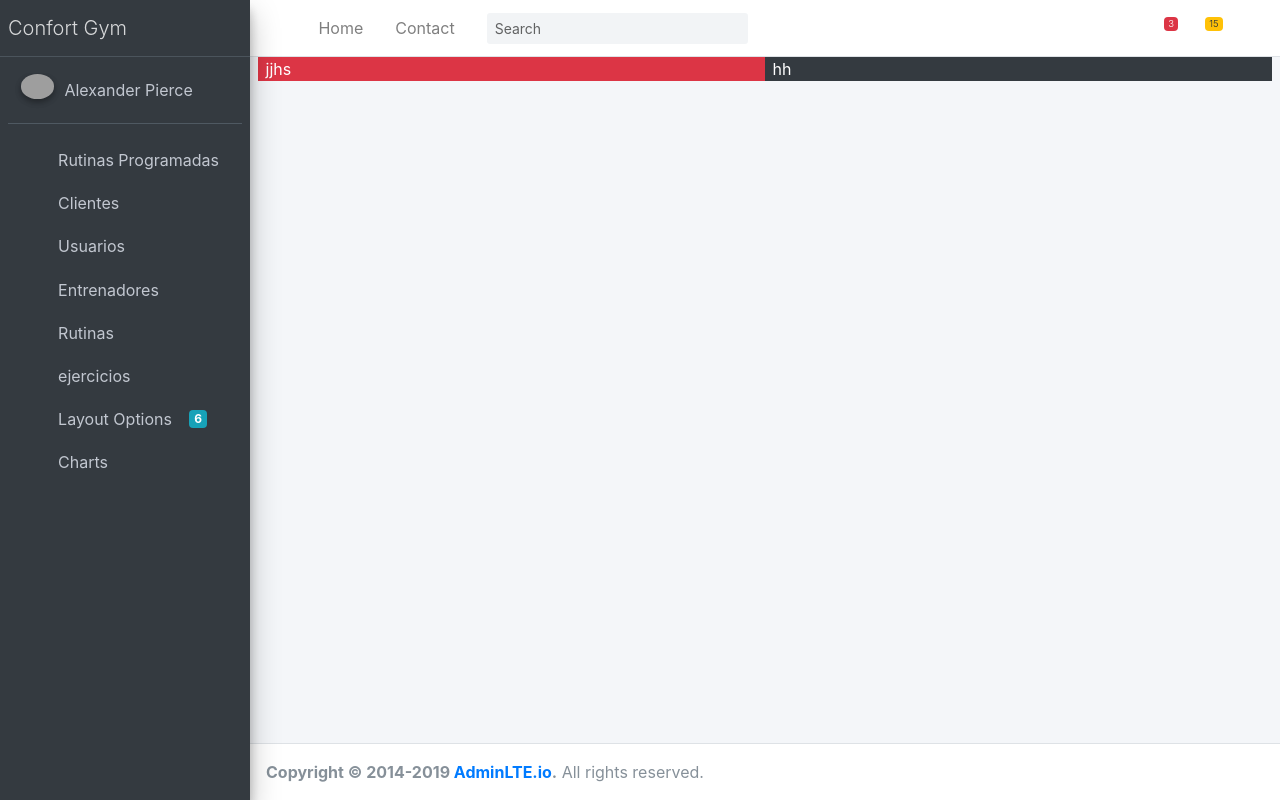
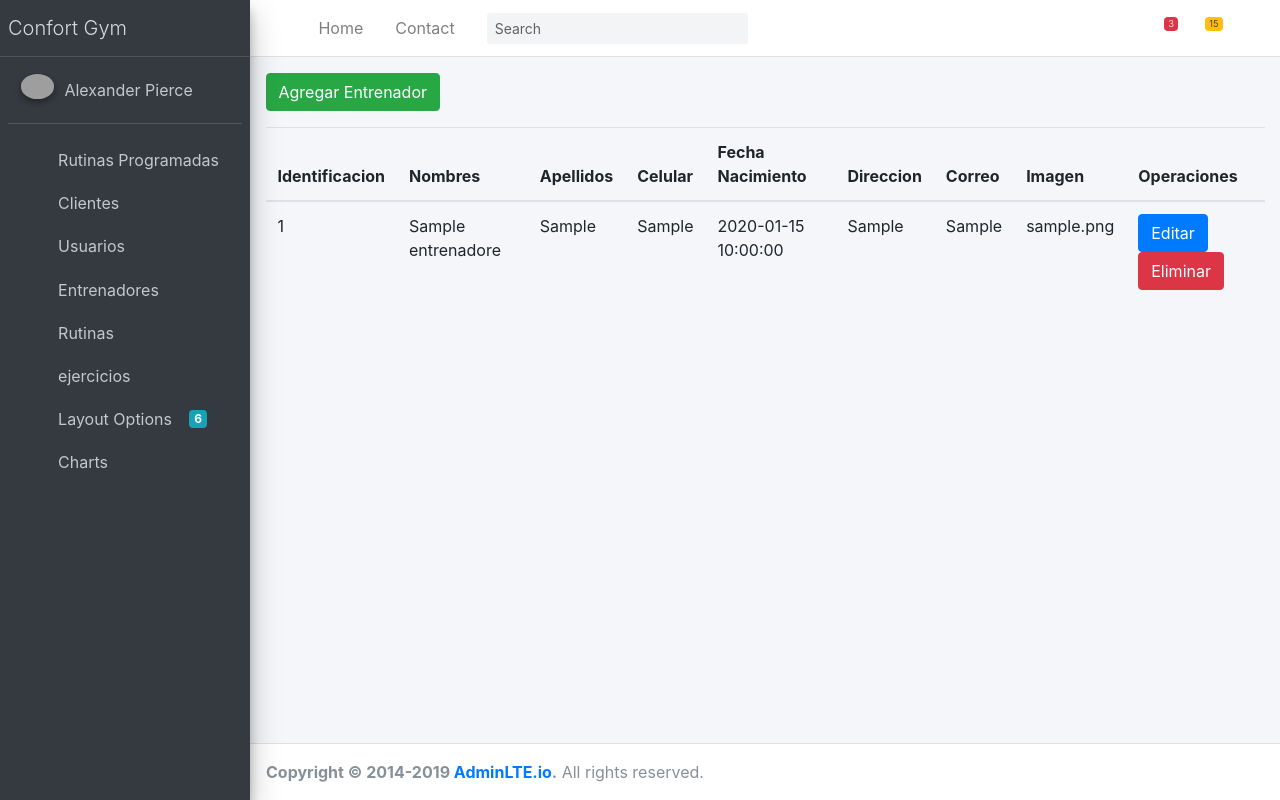
Before and after one commit to Pelsac/confortgym, a PHP site: page /confortgym/entrenadores in a window 1280 px wide. Run offline with PHP 8.4, Linux system fonts and the light colour scheme; the visitor is signed in with stand-in values (Sample User, id 1); tables that the repository leaves empty or names only in its code hold one stand-in row (values such as "Sample post"); some libraries are stand-ins or nearby versions; some web fonts are replaced; grey boxes are pictures that could not be loaded.

Commit message:
Se agrego Entrenadores

```diff
--- a/Controllers/entrenadores.php
+++ b/Controllers/entrenadores.php
@@ -1,15 +1,114 @@
 <?php
- class entrenadores extends Controller {
+ class Entrenadores extends Controller {
 
     public function __construct()
     {
 
-//$this->clienteModelo = $this->model('cliente');
+$this->entrenadorModelo = $this->model('entrenador');
     }
 
 
-    public function index(){
-        $this->vista('Entrenador/index');
+    public function index()
+
+    {
+        $entrenadores = $this->entrenadorModelo->obtenerEntrenadores();
+        $datos = [
+            'entrenadores'=>$entrenadores
+        ];
+
+        $this->vista('Entrenador/index',$datos);
+    }
+    public function agregar(){
+        if($_SERVER['REQUEST_METHOD']=='POST'){
+            $datos=[
+                'identificacion'=>$_POST['identificacion'],
+                'nombres'=>trim($_POST['nombres']),
+                'apellidos'=>trim($_POST['apellidos']),
+                'celular'=>$_POST['celular'],
+                'fecha'=>trim($_POST['fecha']),
+                'direccion'=> trim($_POST['direccion']),
+                'correo'=>trim($_POST['correo']),
+                'imagen'=>trim($_POST['imagen'])
+            ];
+
+
+           if($this->entrenadorModelo->agregarEntrenador($datos)){
+               redirecionar('entrenadores');
+            }else{
+                die('algo salio mal');
+            }
+
+        }else{
+
+          $this->vista('entrenador/agregar');
+        }
+
     }
 
+    public function editar($identificacion){
+        if($_SERVER['REQUEST_METHOD']=='POST'){
+            $datos=[
+
+                'identificacion'=>$identificacion,
+                'nombres'=>trim($_POST['nombres']),
+                'apellidos'=>trim($_POST['apellidos']),
+                'celular'=> $_POST['celular'],
+                'fecha'=>trim($_POST['fecha']),
+                'direccion'=> trim($_POST['direccion']),
+                'correo'=>trim($_POST['correo']),
+                'imagen'=>trim($_POST['correo'])
+            ];
+
+
+           if($this->entrenadorModelo->actualizarEntrenador($datos)){
+               redirecionar('entrenadores');
+            }else{
+                die('algo salio mal');
+            }
+
+        }else{
+            $entrenador = $this->entrenadorModelo->obtenerEntrenadorid($identificacion);
+            $datos = [
+                'identificacion'=>$entrenador->identificacion,
+                'nombres'=>$entrenador->nombres,
+                'apellidos'=>$entrenador->apellidos,
+                'celular'=>$entrenador->celular,
+                'fecha'=>$entrenador->fecha_nacimiento,
+                'direccion'=>$entrenador->direccion,
+                'correo'=>$entrenador->correo,
+                'imagen'=>$entrenador->imagen
+            ];
+
+
+
+          $this->vista('entrenador/editar',$datos);
+        }
+    }
+
+
+    public function eliminar($identificacion){
+        $entrenador = $this->entrenadorModelo->obtenerEntrenadorid($identificacion);
+            $datos = [
+                'identificacion'=>$entrenador->identificacion,
+                'nombres'=>$entrenador->nombres,
+                'apellidos'=>$entrenador->apellidos,
+                'celular'=>$entrenador->celular,
+                'fecha'=>$entrenador->fecha_nacimiento,
+                'direccion'=>$entrenador->direccion,
+                'correo'=>$entrenador->correo,
+                'imagen'=>$entrenador->imagen
+            ];
+           if($this->entrenadorModelo->borrarEntrenador($datos['identificacion'])){
+               redirecionar('entrenadores');
+            }else{
+                die('algo salio mal');
+            }
+
+            $this->vista('entrenador/editar',$datos);
+
+
+    }
+
+
  }
+ ?>
--- /dev/null
+++ b/Models/Entrenador.php
@@ -0,0 +1,91 @@
+<?php
+
+class Entrenador
+{
+    private $db;
+
+    public function __construct()
+    {
+        $this->db = new Conexion();
+    }
+
+    public function obtenerEntrenadores()
+    {
+        $this->db->query("SELECT * FROM entrenadores");
+        $resultados = $this->db->registros();
+        return $resultados;
+    }
+
+    public function agregarEntrenador($datos)
+    {
+        $this->db->query("INSERT INTO entrenadores(identificacion,nombres,apellidos,celular,fecha_nacimiento,direccion,correo,imagen)
+                        VALUES(:identificacion,:nombres,:apellidos,:celular,:fecha_nacimiento,:direccion,:correo,:imagen)");
+        //vincular los valores
+        $this->db->bind(':identificacion', $datos['identificacion']);
+        $this->db->bind(':nombres', $datos['nombres']);
+        $this->db->bind(':apellidos', $datos['apellidos']);
+        $this->db->bind(':celular', $datos['celular']);
+        $this->db->bind(':fecha_nacimiento', $datos['fecha']);
+        $this->db->bind(':direccion', $datos['direccion']);
+        $this->db->bind(':correo', $datos['correo']);
+        $this->db->bind(':imagen', $datos['imagen']);
+
+        if ($this->db->execute()) {
+            return true;
+
+        } else {
+            return false;
+        }
+
+    }
+
+    public function obtenerEntrenadorid($identificacion)
+    {
+        $this->db->query("SELECT * FROM entrenadores WHERE identificacion = :identificacion");
+        $this->db->bind(':identificacion', $identificacion);
+
+        $fila = $this->db->registro();
+        return $fila;
+    }
+
+    public function actualizarEntrenador($datos)
+    {
+        $this->db->query("UPDATE entrenadores set
+                                               nombres=:nombres,
+                                              apellidos=:apellidos,
+                                              celular = :celular,
+                                              fecha_nacimiento= :fecha,
+                                              direccion = :direccion,
+                                              correo = :correo,
+                                              imagen = :imagen
+                                              WHERE identificacion = :identificacion");
+        //vincular los valores
+        $this->db->bind(':identificacion', $datos['identificacion']);
+        $this->db->bind(':nombres', $datos['nombres']);
+        $this->db->bind(':apellidos', $datos['apellidos']);
+        $this->db->bind(':celular', $datos['celular']);
+        $this->db->bind(':fecha', $datos['fecha']);
+        $this->db->bind(':direccion', $datos['direccion']);
+        $this->db->bind(':correo', $datos['correo']);
+        $this->db->bind(':imagen', $datos['imagen']);
+        if ($this->db->execute()) {
+            return true;
+        } else {
+            return false;
+        }
+    }
+
+    public function borrarEntrenador($identificacion)
+    {
+        echo $identificacion;
+        $this->db->query("DELETE FROM entrenadores WHERE identificacion = :identificacion");
+        //vincular los valores
+           $this->db->bind(':identificacion',$identificacion);
+        if ($this->db->execute()) {
+            return true;
+        } else {
+            return false;
+        }
+    }
+}
+?>
--- /dev/null
+++ b/Views/Entrenador/add.modal.php
@@ -0,0 +1,58 @@
+<div class="modal fade" id="modal-lg">
+        <div class="modal-dialog modal-lg">
+          <div class="modal-content">
+            <div class="modal-header">
+              <h4 class="modal-title">Nuevo Entrenador</h4>
+              <button type="button" class="close" data-dismiss="modal" aria-label="Close">
+                <span aria-hidden="true">&times;</span>
+              </button>
+            </div>
+            <form action="<?php echo RUTA_URL?>entrenadores/agregar" method="POST">
+            <div class="modal-body">
+            <form class="form-horizontal" name="imagenes"  enctype="multipart/formdata" >
+            <div class="form-group">
+                    <label for="">Identificacion</label>
+                    <input name="identificacion" type="number" class="form-control" required>
+                </div>
+                <div class="form-group">
+                    <label for="">Nombres</label>
+                    <input name="nombres" type="text" class="form-control" required>
+                </div>
+                <div class="form-group">
+                    <label for="">Apellidos</label>
+                    <input name="apellidos" type="text" class="form-control" required>
+                </div>
+                <div class="form-group">
+                    <label for="">Celular</label>
+                    <input name="celular" type="number" class="form-control" required>
+                </div>
+                <div class="form-group">
+                    <label for="">Fecha nacimiento</label>
+                    <input name="fecha" type="date"  class="form-control" required>
+                </div>
+                <div class="form-group">
+                    <label for="">Direccion</label>
+                    <input name="direccion" type="text" class="form-control" required>
+                </div>
+                <div class="form-group">
+                    <label for="">Correo</label>
+                    <input name="correo" type="email" class="form-control" required>
+                </div>
+                <div class="form-group">
+                    <label for="">Imagen</label>
+                    <input type="file" name="imagen" class="form-control">
+                </div>
+
+
+
+            </div>
+            <div class="modal-footer justify-content-between">
+              <button type="button" class="btn btn-danger" data-dismiss="modal">Cerrar</button>
+              <button type="submit" class="btn btn-primary">Aceptar</button>
+            </div>
+            </form>
+          </div>
+          <!-- /.modal-content -->
+        </div>
+        <!-- /.modal-dialog -->
+      </div>
--- /dev/null
+++ b/Views/Entrenador/eliminar.modal.php
@@ -0,0 +1,21 @@
+<div class="modal fade" id="modal-default">
+        <div class="modal-dialog">
+          <div class="modal-content">
+            <div class="modal-header">
+              <h4 class="modal-title">Eliminar entrenador</h4>
+              <button type="button" class="close" data-dismiss="modal" aria-label="Close">
+                <span aria-hidden="true">&times;</span>
+              </button>
+            </div>
+            <div class="modal-body">
+              <p>¿Seguro que deseas eliminar la informacion del entrenador?</p>
+            </div>
+            <div class="modal-footer justify-content-between">
+              <button type="button" class="btn btn-default" data-dismiss="modal">Close</button>
+              <a href="<?php echo RUTA_URL;?>entrenadores/eliminar/<?php echo $entrenador->identificacion?>"class="btn btn-primary">Save changes</a>
+            </div>
+          </div>
+          <!-- /.modal-content -->
+        </div>
+        <!-- /.modal-dialog -->
+      </div>
--- a/Views/Entrenador/index.php
+++ b/Views/Entrenador/index.php
@@ -4,15 +4,55 @@
 <div class="content-wrapper">
  <section class="content">
       <div class="container-fluid">
-            <div class="row">
-                <div class="col-md-6 bg-danger">
-jjhs
-                </div>
-                <div class="col-md-6 bg-dark">
-hh
-                </div>
+    <!--  aqui va el diseño !-->
+        <div class="row">
+            <div class="col-md-3 mt-3">
+            <button type="button" class="btn btn-success" data-toggle="modal" data-target="#modal-lg">
+                  Agregar Entrenador
+        </button>
             </div>
-</div>
-</section>
+            <div class="col-md-12 mt-3">
+                <table class="table">
+                    <thead>
+                        <tr>
+                            <th>Identificacion</th>
+                            <th>Nombres</th>
+                            <th>Apellidos</th>
+                            <th>Celular</th>
+                            <th>Fecha Nacimiento</th>
+                            <th>Direccion</th>
+                            <th>Correo</th>
+                            <th>Imagen</th>
+                            <th>Operaciones</th>
+                        </tr>
+                    </thead>
+
+                    <tbody>
+                    <?php foreach($datos['entrenadores'] as $entrenador): ?>
+                        <tr>
+                            <td><?php echo $entrenador->identificacion ?></td>
+                            <td><?php echo $entrenador->nombres ?></td>
+                            <td><?php echo $entrenador->apellidos ?></td>
+                            <td><?php echo $entrenador->celular ?></td>
+                            <td><?php echo $entrenador->fecha_nacimiento ?></td>
+                            <td><?php echo $entrenador->direccion ?></td>
+                            <td><?php echo $entrenador->correo ?></td>
+                            <td><?php echo $entrenador->imagen ?></td>
+                            <td>
+                            <a href="<?php echo RUTA_URL;?>entrenadores/editar/<?php echo $entrenador->identificacion?>" class="btn btn-primary">Editar</a>
+                            <?php require_once RUTA_APP."/Views/Entrenador/eliminar.modal.php"?>
+                            <button  data-toggle="modal" data-target="#modal-default"  class="btn btn-danger">Eliminar</button>
+
+                        </td>
+                        </tr>
+
+                        <?php endforeach ?>
+                    </tbody>
+                </table>
+            </div>
+            <?php require_once RUTA_APP."/Views/Entrenador/add.modal.php"?>
+        </div>
+      </div>
+ </section>
 </div>
 <?php require_once RUTA_APP."/Views/plantilla/footer.php" ?>
```
Also changed, not shown: Controllers/Rutas.php (deleted), Controllers/Rutinas.php (added).
